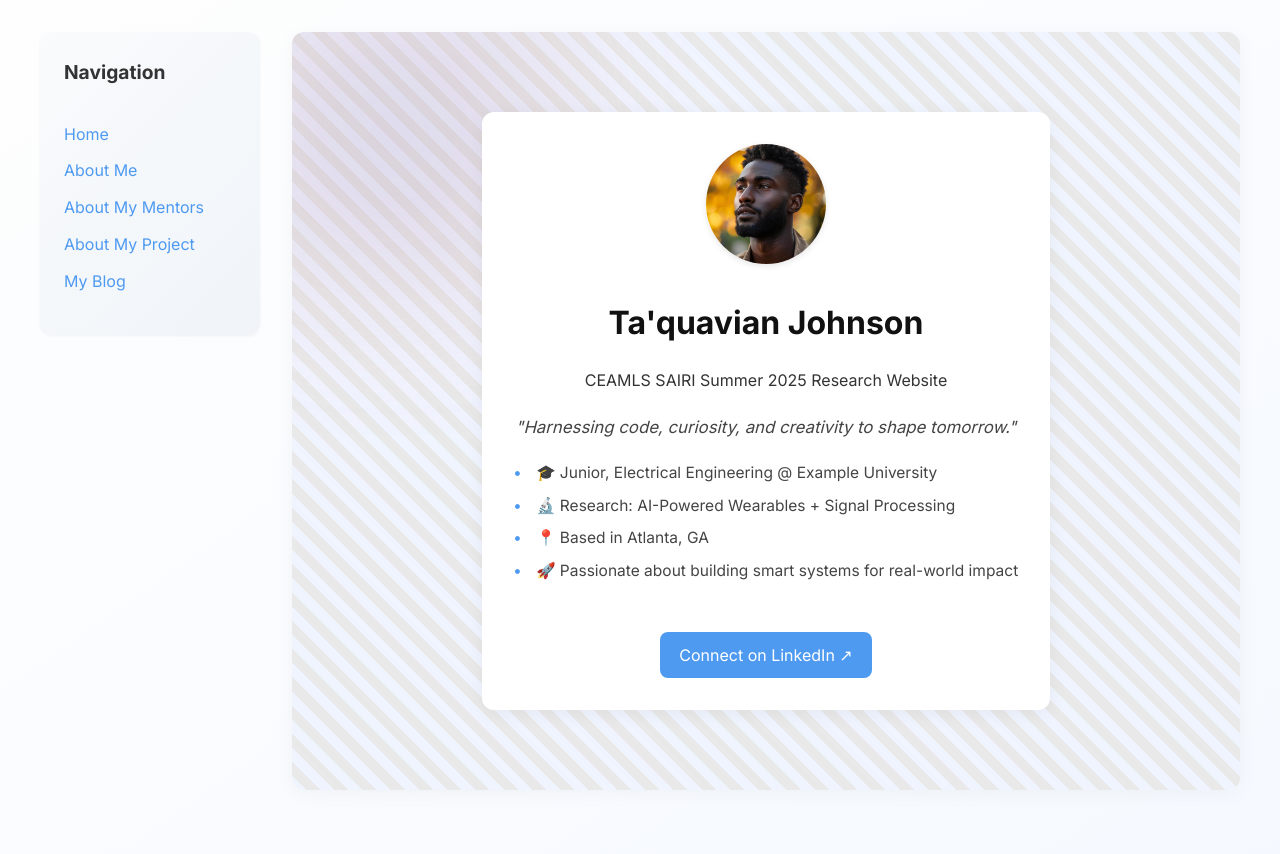
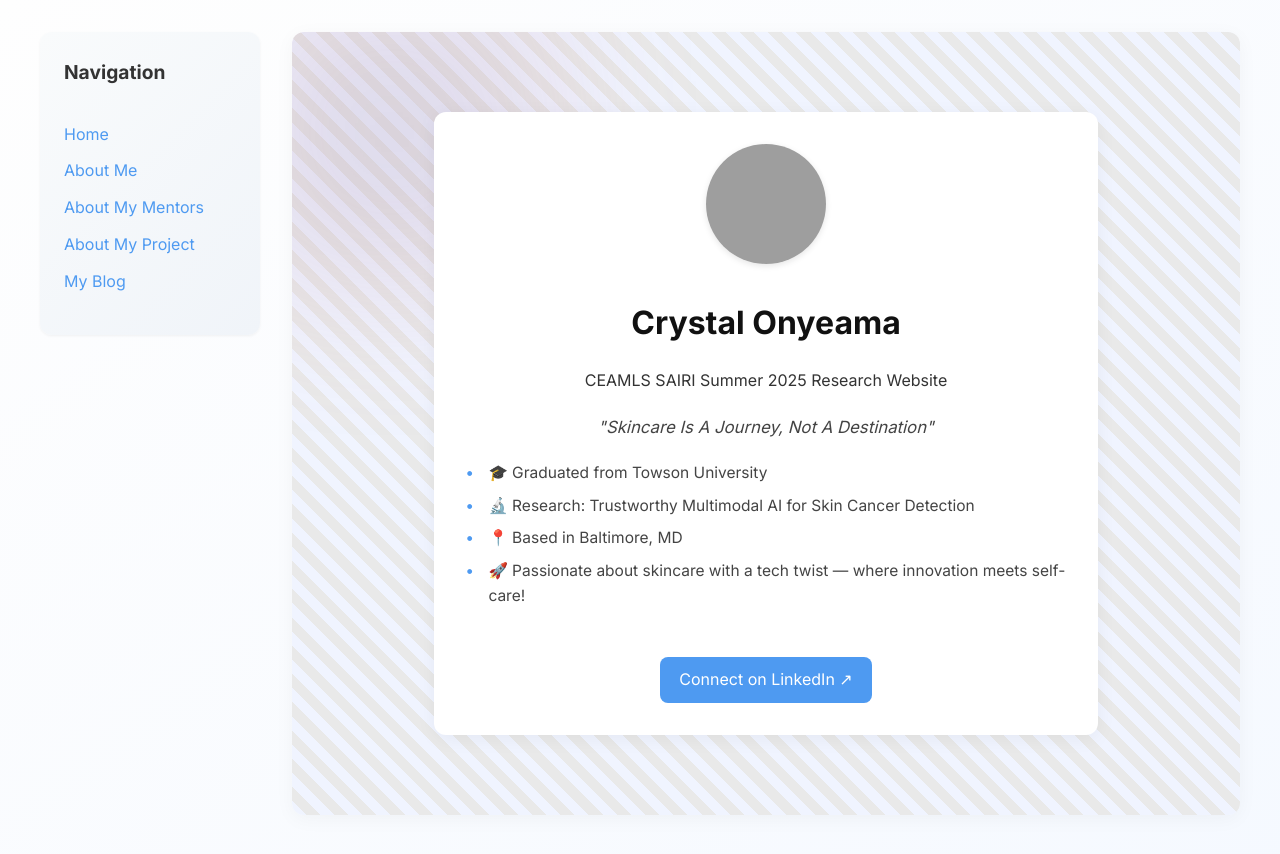
Before and after one commit to crystalonyeama/crystalonyeama.github.io, a Jekyll site: the page built from index.md, in a window 1280 px wide. Shown: the top 854 px of the page. Built offline with Jekyll 4.4.1, drawn with Linux system fonts in a browser that asks for light colours; grey boxes are pictures that could not be loaded.

Commit message:
Update index.md

```diff
--- a/index.md
+++ b/index.md
@@ -1,16 +1,16 @@
 ---
 layout: home
-title: Ta'quavian Johnson
+title: Crystal Onyeama
 description: CEAMLS SAIRI Summer 2025 Research Website
 
-motto: "Harnessing code, curiosity, and creativity to shape tomorrow."
+motto: "Skincare Is A Journey, Not A Destination"
 
 quick_facts:
-  - "🎓 Junior, Electrical Engineering @ Example University"
-  - "🔬 Research: AI-Powered Wearables + Signal Processing"
-  - "📍 Based in Atlanta, GA"
-  - "🚀 Passionate about building smart systems for real-world impact"
+  - "🎓 Graduated from Towson University"
+  - "🔬 Research: Trustworthy Multimodal AI for Skin Cancer Detection"
+  - "📍 Based in Baltimore, MD"
+  - "🚀 Passionate about skincare with a tech twist — where innovation meets self-care!"
 
-linkedin: https://www.linkedin.com/in/taquavian-johnson/
-image: /assets/images/me.jpg
+linkedin: www.linkedin.com/in/crystal-onyeama-20776b265
+image: /assets/images/crystal-onyeama-20776b265
 ---
```
